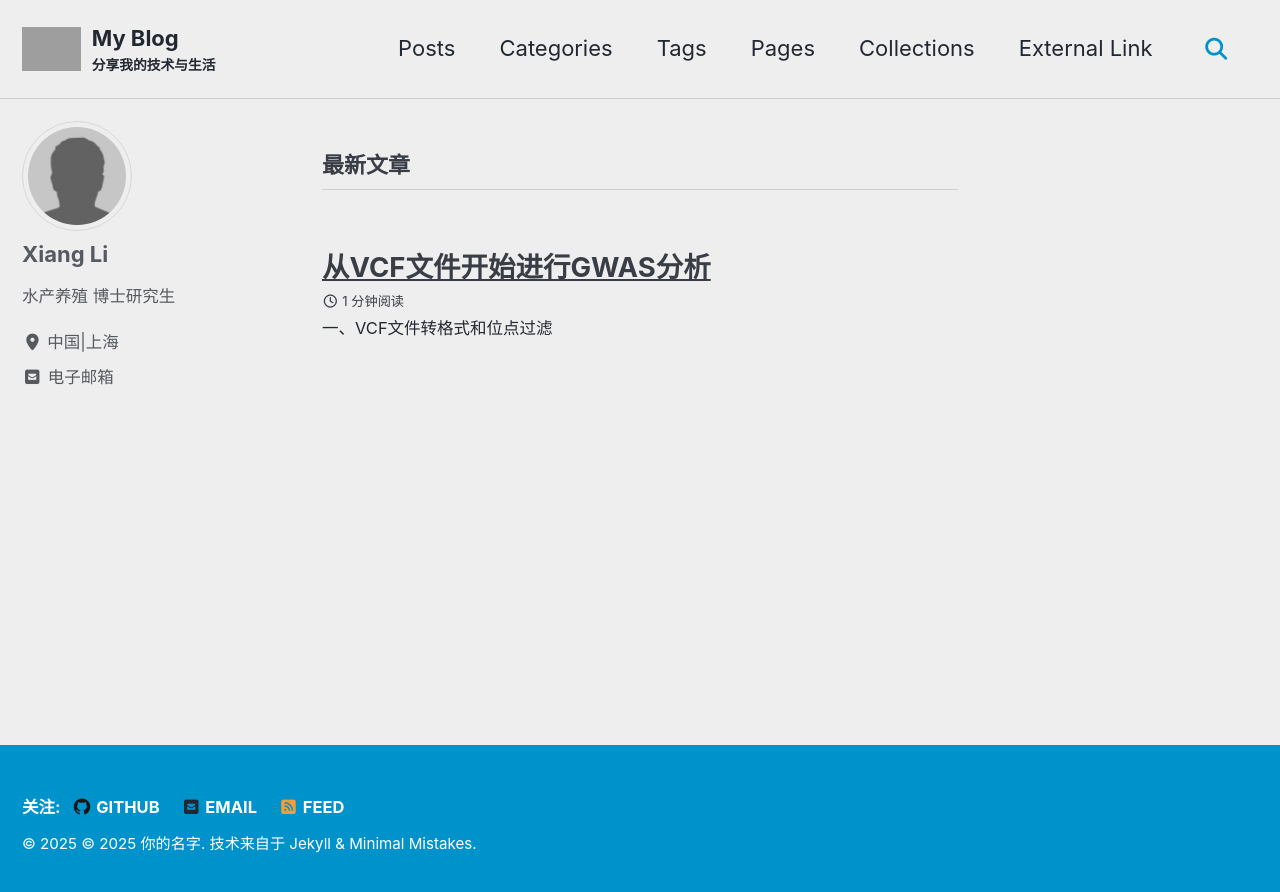
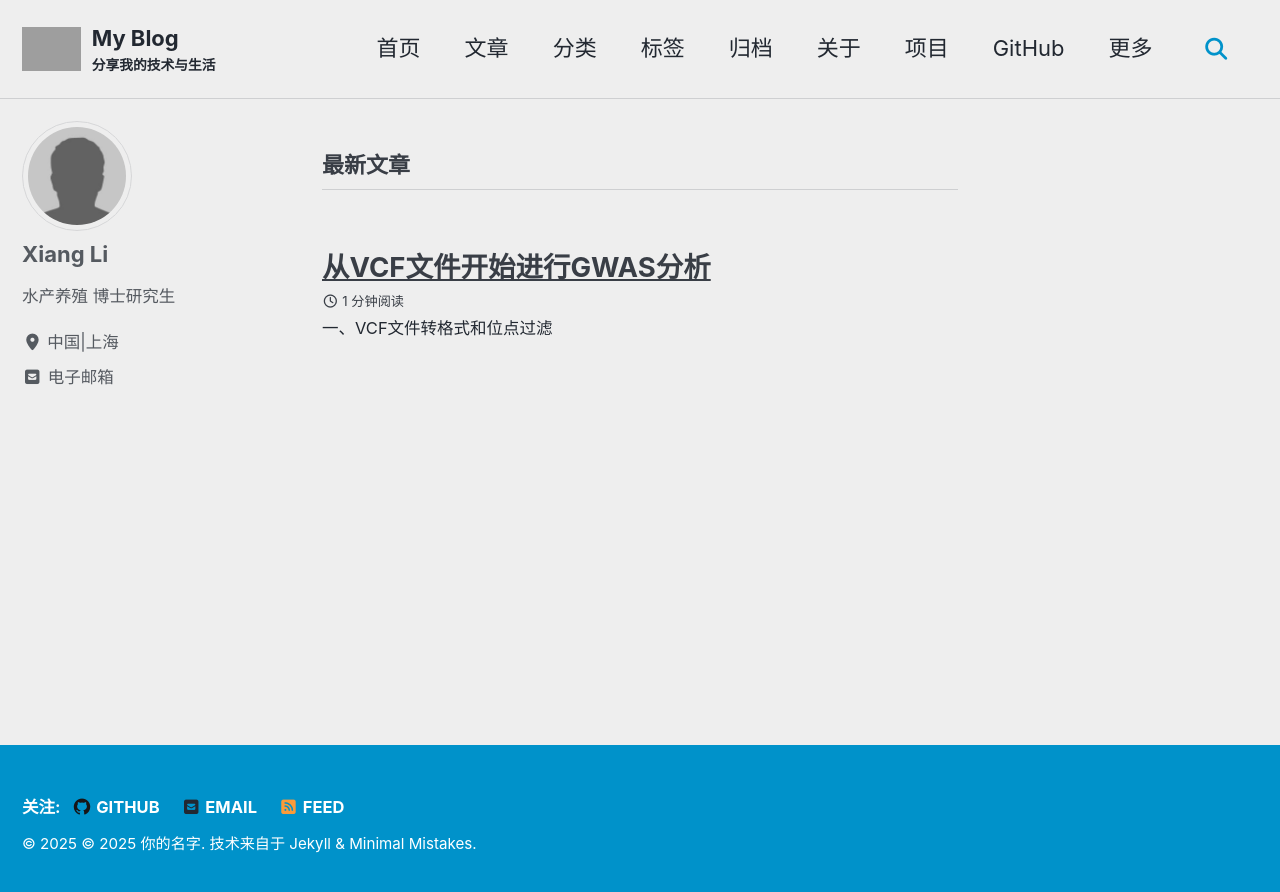
Before and after one commit to Fultar/Fultar.github.io, a Jekyll site: the page built from index.html, in a window 1280 px wide. Shown: the top 892 px of the page. Built offline with Jekyll 4.4.1, drawn with Linux system fonts in a browser that asks for light colours; cached includes are drawn as plain includes; the list of posts is cut into pages by our own code; grey boxes are pictures that could not be loaded.

Commit message:
Update navigation.yml

```diff
--- a/_data/navigation.yml
+++ b/_data/navigation.yml
@@ -1,15 +1,35 @@
 # main links
+# 主导航栏
 main:
-  - title: "Posts"
+  - title: "首页"
+    url: /
+
+  - title: "文章"
+    url: /posts/
+
+  - title: "分类"
+    url: /categories/
+
+  - title: "标签"
+    url: /tags/
+
+  - title: "归档"
     url: /year-archive/
-  - title: "Categories"
-    url: /categories/
-  - title: "Tags"
-    url: /tags/
-  - title: "Pages"
-    url: /page-archive/
-  - title: "Collections"
-    url: /collection-archive/
-  - title: "External Link"
-    url: https://google.com
-    target: _blank
+
+  - title: "关于"
+    url: /about/
+
+  - title: "项目"
+    url: /portfolio/
+
+  # 外部链接示例
+  - title: "GitHub"
+    url: https://github.com/your-username
+
+  # 下拉菜单（需要额外配置）
+  - title: "更多"
+    children:
+      - title: "友情链接"
+        url: /links/
+      - title: "留言板"
+        url: /guestbook/
```
